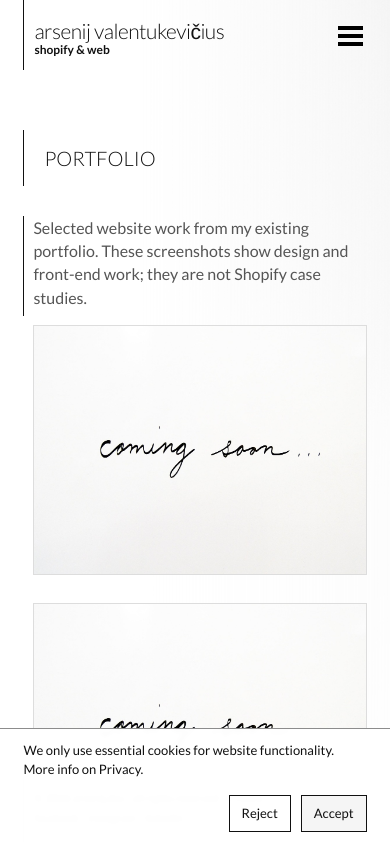
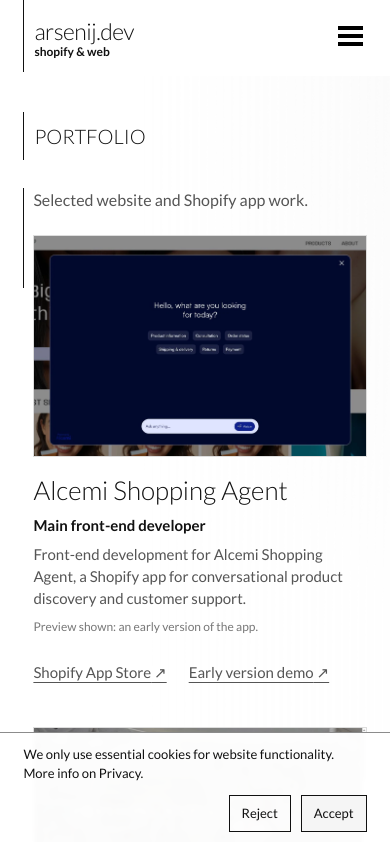
Before and after one commit to Arsenas/av-webdev, a React (Vite) app: page /portfolio in a window 390 px wide. Shown: the top 842 px of the page. Built offline with nearby package versions, Linux system fonts and the light colour scheme.

Commit message:
Add Komilfo and Alcemi portfolio work and improve mobile layouts

```diff
--- a/src/components/PortfolioGrid.tsx
+++ b/src/components/PortfolioGrid.tsx
@@ -1,7 +1,7 @@
 import { useEffect, useRef, useState } from "react";
 import { useTranslation } from "react-i18next";
 
-export type PortfolioItem = { id: string; title: string; category: string; img: string; link?: string | null };
+export type PortfolioItem = { id: string; title: string; category: string; img: string; link?: string | null; demo?: string; copyKey?: string; linkLabel?: string };
 
 export default function PortfolioGrid({ items = [] as PortfolioItem[] }) {
   const { t } = useTranslation();
@@ -22,13 +22,24 @@
   const move = (direction: number) => setOpenIdx(index => index === null ? null : (index + direction + items.length) % items.length);
   return <section className="pf">
     <div className="pf-grid">
-      {items.map((item, index) => <button key={item.id} type="button" className="pf-card" aria-label={`${t("portfolio.open")} ${item.title}`} onClick={e => { opener.current = e.currentTarget; setOpenIdx(index); }}>
-        <img src={item.img} alt={item.title} loading="lazy" decoding="async" className="pf-img cover" />
-      </button>)}
+      {items.map((item, index) => <article key={item.id} className="pf-project">
+        <button type="button" className="pf-card" aria-label={`${t("portfolio.open")} ${item.title}`} onClick={e => { opener.current = e.currentTarget; setOpenIdx(index); }}>
+          <img src={item.img} alt={item.title} loading="lazy" decoding="async" className="pf-img cover" />
+        </button>
+        <div className="pf-details">
+          <h2>{item.title}</h2>
+          {item.copyKey && <><p className="pf-role">{t(`portfolio.${item.copyKey}.role`)}</p><p>{t(`portfolio.${item.copyKey}.description`)}</p></>}
+          {item.demo && <p className="pf-note">{t("portfolio.previewNote")}</p>}
+          <div className="pf-links">
+            {item.link && <a href={item.link} target="_blank" rel="noopener noreferrer">{t(`portfolio.${item.linkLabel || "viewSite"}`)} ↗</a>}
+            {item.demo && <a href={item.demo} target="_blank" rel="noopener noreferrer">{t("portfolio.earlyDemo")} ↗</a>}
+          </div>
+        </div>
+      </article>)}
     </div>
     {current && <dialog ref={dialog} className="portfolio-dialog" aria-label={current.title} onCancel={() => setOpenIdx(null)} onClick={e => { if (e.target === e.currentTarget) setOpenIdx(null); }} onKeyDown={e => { if (e.key === "ArrowRight") move(1); if (e.key === "ArrowLeft") move(-1); }}>
       <button className="pf-close" aria-label={t("portfolio.close")} onClick={() => setOpenIdx(null)}>×</button>
-      <figure><img src={current.img} alt={current.title} className="dialog-img" /><figcaption>{current.title}{current.link && <a href={current.link} target="_blank" rel="noopener noreferrer"> {t("portfolio.viewSite")} ↗</a>}</figcaption></figure>
+      <figure><img src={current.img} alt={current.title} className="dialog-img" /><figcaption>{current.title}{current.link && <a href={current.link} target="_blank" rel="noopener noreferrer"> {t(`portfolio.${current.linkLabel || "viewSite"}`)} ↗</a>}{current.copyKey && <p>{t(`portfolio.${current.copyKey}.role`)}</p>}{current.demo && <><p className="pf-note">{t("portfolio.previewNote")}</p><a href={current.demo} target="_blank" rel="noopener noreferrer">{t("portfolio.earlyDemo")} ↗</a></>}</figcaption></figure>
       {items.length > 1 && <div className="dialog-controls"><button onClick={() => move(-1)}>{t("portfolio.prev")}</button><span>{(openIdx ?? 0) + 1} / {items.length}</span><button onClick={() => move(1)}>{t("portfolio.next")}</button></div>}
     </dialog>}
   </section>;
--- a/src/components/header.tsx
+++ b/src/components/header.tsx
@@ -42,7 +42,7 @@
     <header className={`site-header ${scrolled ? "scrolled" : ""} ${open ? "menu-open" : ""} ${pathname === "/" ? "on-home" : ""}`}>
       <div className="header-row">
         <Link className="brand" to="/" onClick={close}>
-          <span className="brand-title">arsenij valentukevičius</span>
+          <span className="brand-title">arsenij.dev</span>
           <span className="brand-sub">{t("header.subtitle")}</span>
         </Link>
         <button ref={trigger} className={`menu-btn ${open ? "open" : ""}`} aria-label={open ? t("header.back") : t("header.menu")} aria-expanded={open} aria-controls="site-nav" onClick={() => setOpen(!open)}>
--- a/src/data/portfolio.json
+++ b/src/data/portfolio.json
@@ -1,16 +1,21 @@
 [
   {
-    "id": "chiringuito",
-    "title": "Chiringuito",
-    "category": "web",
-    "img": "/portfolio/chiringuito.png",
-    "link": null
+    "id": "alcemi",
+    "title": "Alcemi Shopping Agent",
+    "category": "app",
+    "img": "/portfolio/alcemi-early.webp",
+    "link": "https://apps.shopify.com/alcemi",
+    "demo": "https://shopping-agent-eta.vercel.app/",
+    "copyKey": "alcemi",
+    "linkLabel": "viewApp"
   },
   {
-    "id": "nue-rooms",
-    "title": "Nue Rooms",
+    "id": "komilfo",
+    "title": "Komilfo Beauty",
     "category": "web",
-    "img": "/portfolio/nue-rooms.png",
-    "link": null
+    "img": "/portfolio/komilfo.webp",
+    "link": "https://www.komilfobeauty.lt/",
+    "copyKey": "komilfo",
+    "linkLabel": "viewSite"
   }
 ]
--- a/src/i18n/en/translation.json
+++ b/src/i18n/en/translation.json
@@ -142,7 +142,7 @@
       "message": "Message is too short",
       "privacy": "You must accept the privacy terms"
     },
-    "help": "Include the store URL, issue, expected result and deadline. Please don’t include passwords.",
+    "help": "A short brief, a link and your preferred timeline are a good place to start.",
     "failure": "The message could not be sent. Try again or email me at"
   },
   "cookie": {
@@ -171,11 +171,22 @@
     "prev": "Previous",
     "next": "Next",
     "close": "Close",
-    "intro": "Selected website work from my existing portfolio. These screenshots show design and front-end work; they are not Shopify case studies."
+    "intro": "Selected website and Shopify app work.",
+    "viewApp": "Shopify App Store",
+    "earlyDemo": "Early version demo",
+    "previewNote": "Preview shown: an early version of the app.",
+    "alcemi": {
+      "role": "Main front-end developer",
+      "description": "Front-end development for Alcemi Shopping Agent, a Shopify app for conversational product discovery and customer support."
+    },
+    "komilfo": {
+      "role": "Website development",
+      "description": "Website for Komilfo, a beauty salon in Druskininkai. Services, gallery, multilingual pages and contact details."
+    }
   },
   "contact": {
     "title": "What needs fixing?",
-    "desc": "For a Shopify task or agency collaboration, email me or use the form. Include your store URL, what’s happening, what you expect and your deadline. Please don’t send passwords.",
+    "desc": "Have a Shopify task or a project in mind? Email me or use the form. Tell me what you need, share a relevant link and let me know your timeline.",
     "quickTitle": "Contact details"
   }
 }
--- a/src/i18n/lt/translation.json
+++ b/src/i18n/lt/translation.json
@@ -142,7 +142,7 @@
       "message": "Žinutė per trumpa",
       "privacy": "Būtina sutikti su privatumo sąlygomis"
     },
-    "help": "Pridėkite parduotuvės nuorodą, problemą, laukiamą rezultatą ir terminą. Nesiųskite slaptažodžių.",
+    "help": "Pradžiai pakanka trumpo aprašymo, nuorodos ir pageidaujamo termino.",
     "failure": "Žinutės išsiųsti nepavyko. Bandykite dar kartą arba rašykite el. paštu:"
   },
   "cookie": {
@@ -171,11 +171,22 @@
     "prev": "Ankstesnis",
     "next": "Kitas",
     "close": "Uždaryti",
-    "intro": "Atrinkti svetainių darbai iš mano portfolio. Ekrano nuotraukos rodo dizainą ir front-end darbus; tai nėra Shopify projektų pavyzdžiai."
+    "intro": "Atrinkti svetainių ir Shopify programėlės darbai.",
+    "viewApp": "Shopify App Store",
+    "earlyDemo": "Ankstyvos versijos demonstracija",
+    "previewNote": "Peržiūroje rodoma ankstyva programėlės versija.",
+    "alcemi": {
+      "role": "Pagrindinis front-end programuotojas",
+      "description": "Alcemi Shopping Agent front-end kūrimas — Shopify programėlė, padedanti atrasti produktus ir atsakyti į klientų klausimus."
+    },
+    "komilfo": {
+      "role": "Svetainės kūrimas",
+      "description": "Druskininkų grožio salono Komilfo svetainė: paslaugos, galerija, puslapiai keliomis kalbomis ir kontaktai."
+    }
   },
   "contact": {
     "title": "Ką reikia sutvarkyti?",
-    "desc": "Dėl Shopify užduoties ar bendradarbiavimo parašykite el. paštu arba užpildykite formą. Pridėkite parduotuvės nuorodą, problemą, laukiamą rezultatą ir terminą. Nesiųskite slaptažodžių.",
+    "desc": "Turite Shopify užduotį ar projekto idėją? Parašykite el. paštu arba užpildykite formą. Trumpai aprašykite, ko reikia, pridėkite nuorodą ir nurodykite terminą.",
     "quickTitle": "Kontaktinė informacija"
   }
 }
--- a/src/i18n/ru/translation.json
+++ b/src/i18n/ru/translation.json
@@ -142,7 +142,7 @@
       "message": "Сообщение слишком короткое",
       "privacy": "Необходимо согласиться с условиями конфиденциальности"
     },
-    "help": "Укажите ссылку на магазин, проблему, ожидаемый результат и срок. Не присылайте пароли.",
+    "help": "Начните с краткого описания, ссылки и желаемого срока.",
     "failure": "Не удалось отправить сообщение. Попробуйте ещё раз или напишите на"
   },
   "cookie": {
@@ -171,11 +171,22 @@
     "prev": "Предыдущий",
     "next": "Следующий",
     "close": "Закрыть",
-    "intro": "Избранные сайты из моего портфолио. Скриншоты показывают дизайн и front-end работу; это не примеры Shopify-проектов."
+    "intro": "Избранные сайты и работа над приложением Shopify.",
+    "viewApp": "Shopify App Store",
+    "earlyDemo": "Демо ранней версии",
+    "previewNote": "На изображении показана ранняя версия приложения.",
+    "alcemi": {
+      "role": "Основной front-end разработчик",
+      "description": "Front-end разработка Alcemi Shopping Agent — приложения Shopify для поиска товаров через диалог и поддержки покупателей."
+    },
+    "komilfo": {
+      "role": "Разработка сайта",
+      "description": "Сайт салона красоты Komilfo в Друскининкае: услуги, галерея, страницы на нескольких языках и контакты."
+    }
   },
   "contact": {
     "title": "Что нужно исправить?",
-    "desc": "Для задачи Shopify или сотрудничества напишите по почте или через форму. Укажите ссылку на магазин, проблему, ожидаемый результат и срок. Не присылайте пароли.",
+    "desc": "Есть задача Shopify или идея проекта? Напишите по почте или через форму. Расскажите, что нужно, добавьте ссылку и укажите сроки.",
     "quickTitle": "Контактная информация"
   }
 }
--- a/src/styles/reference.css
+++ b/src/styles/reference.css
@@ -126,7 +126,15 @@
 /* Only the user's own completed work is displayed. */
 .page-intro { font-size: 16px; color: #555; max-width: 70ch; }
 .pf-grid { display: grid; grid-template-columns: repeat(2,minmax(0,1fr)); gap: 28px; max-width: 1080px; }
-.pf-card { aspect-ratio: 4 / 3; padding: 0; border: 1px solid #ddd; background: #fff; cursor: pointer; overflow: hidden; }
+.pf-card { display: block; width: 100%; aspect-ratio: 4 / 3; padding: 0; border: 1px solid #ddd; background: #fff; cursor: pointer; overflow: hidden; }
+.pf-project { min-width: 0; }
+.pf-details { padding-top: 18px; font-size: 15px; color: #555; }
+.pf-details h2 { font-size: 26px; color: #111; margin: 0 0 8px; line-height: 1.2; }
+.pf-details p { margin: 8px 0; }
+.pf-role { color: #111; font-weight: 700; }
+.pf-note { font-size: 12px; color: #777; }
+.pf-links { display: flex; flex-wrap: wrap; gap: 8px 22px; margin-top: 16px; }
+.pf-links a { text-decoration: underline; text-underline-offset: 4px; }
 .pf-card:hover { border-color: #111; }
 .pf-img { width: 100%; height: 100%; object-fit: cover; object-position: top; }
 .portfolio-dialog { position: fixed; inset: 0; width: min(1100px,94vw); max-height: 94svh; padding: 48px 24px 24px; background: #111; color: white; border: 0; overflow: auto; }
@@ -156,47 +164,87 @@
   .contact-wrap { gap: 30px; }
   .contact-info p, .contact-list a { font-size: 16px; }
 }
+/* Tablet layouts should stack before either column becomes cramped. */
+@media(max-width:820px) {
+  .profile-grid, .contact-wrap { grid-template-columns: minmax(0,1fr); gap: 32px; }
+  .profile { padding-top: 140px; }
+  .contact-info { grid-row: 1; }
+  .contact-info h3 { font-size: 34px; }
+  .svc-quote { flex-wrap: wrap; }
+  .svc-quote > span:first-child { flex-basis: 100%; }
+  .quote-dots { display: none; }
+  .svc-quote a { font-size: 15px; text-decoration: underline; }
+}
 @media(max-width:640px) {
-  :root { --edge: 6vw; --footer-h: 74px; }
-  .header-row { min-height: 72px; }
+  :root { --edge: 6vw; --footer-h: 90px; }
+  main.container.section { min-height: calc(100svh - var(--footer-h)); }
+  .header-row { min-height: 76px; align-items: flex-start; }
+  .site-header:not(.menu-open) { background: rgba(255,255,255,.96); }
   .brand { padding-top: 20px; }
-  .brand-title { font-size: 21px; }
+  .brand-title { font-size: 23px; }
   .brand-sub { font-size: 12px; }
   .menu-btn { padding-top: 22px; }
   .burger { width: 25px; gap: 4px; }
   .menu-back { font-size: 14px; }
-  .hero { min-height: 620px; }
-  .hero-media { height: 80%; top: 0; right: -25%; opacity: .62; mask-image: linear-gradient(to right,transparent 5%,#000 45%); }
-  .hero-text { top: 54%; width: 76%; }
-  .hero-title { font-size: clamp(30px,7.8vw,40px); line-height: 1.2; }
-  .hero-title-wrap::before { top: 40px; height: 115px; }
-  .hero-contact { bottom: 19%; }
+  /* Portrait and copy occupy separate rows; text never crosses the face. */
+  .hero { height: auto; min-height: 0; padding: 96px calc(var(--edge) + 10px) 40px; display: flex; flex-direction: column; gap: 24px; }
+  .hero-media-wrap { position: relative; inset: auto; order: 0; width: 100%; height: clamp(260px,76vw,410px); overflow: hidden; }
+  .hero-media { position: static; width: 100%; height: 100%; max-width: 100%; object-fit: cover; object-position: 50% 30%; opacity: 1; mask-image: linear-gradient(to bottom,#000 75%,transparent 100%); }
+  .hero-text { position: relative; order: 1; left: auto; top: auto; transform: none; width: 100%; }
+  .hero-title { font-size: clamp(28px,7.2vw,36px); line-height: 1.2; min-height: 8lh; overflow-wrap: anywhere; }
+  .hero-title-wrap::before { top: 6px; height: 115px; }
+  .hero-dots { padding-top: 16px; gap: 20px; }
+  .hero-contact { position: static; order: 2; font-size: 16px; min-height: 44px; display: flex; align-items: center; align-self: flex-start; }
   .nav-panel { width: 100%; }
   .nav-menu { width: calc(100% - var(--edge) * 2 - 10px); top: 46%; }
-  .nav-menu a { font-size: clamp(38px,11.5vw,65px); line-height: 1.02; }
+  .nav-menu a { font-size: clamp(34px,10.5vw,60px); line-height: 1.12; overflow-wrap: anywhere; }
   .nav-dim { display: none; }
-  .lang-switcher { bottom: 140px; }
-  .footer-inner { min-height: 72px; flex-direction: column; align-items: flex-start; justify-content: center; gap: 4px; font-size: 11px; }
-  .profile, .services, .portfolio, .contact, .privacy, .notfound { padding-top: 130px; padding-bottom: 120px; }
-  .section-title { padding-left: 20px; margin-bottom: 30px; }
-  .content-rule, .services-wrap, .privacy-grid, .notfound-wrap { padding-left: 10px; }
-  .profile-grid, .contact-wrap, .pf-grid { grid-template-columns: 1fr; gap: 28px; }
+  .lang-switcher { bottom: max(36px,env(safe-area-inset-bottom)); }
+  .lang-switcher button { min-width: 44px; min-height: 44px; }
+  /* A flowing footer cannot obscure the last service, project or form field. */
+  .site-footer { position: relative; background: white; padding-bottom: env(safe-area-inset-bottom); }
+  .footer-inner { min-height: 90px; flex-direction: column; align-items: flex-start; justify-content: center; gap: 8px; font-size: 11px; padding-block: 14px; }
+  body:has(.nav-overlay.open) .site-footer { visibility: hidden; }
+  .footer-right a { padding-block: 6px; }
+  .profile, .services, .portfolio, .contact, .privacy, .notfound { min-height: 0; padding-top: 112px; padding-bottom: 48px; }
+  .section-title { padding: 12px 10px; margin-bottom: 28px; }
+  .content-rule, .services-wrap, .privacy-grid, .notfound-wrap { padding-left: 10px; min-width: 0; }
+  .profile-grid, .contact-wrap, .pf-grid { grid-template-columns: minmax(0,1fr); gap: 32px; }
   .profile-body, .profile-work { font-size: 16px; }
-  .profile-bg { opacity: .25; }
-  .contact-info { grid-row: 1; }
-  .contact-info h3 { font-size: 32px; margin-bottom: 16px; }
-  .contact-list { margin-top: 16px; gap: 8px; }
-  .contact-list li { gap: 12px; }
+  .profile-body p, .profile-work p { margin-top: 0; }
+  .profile-bg, .pagebg { opacity: .12; }
+  .contact-info h3 { font-size: 30px; margin-bottom: 16px; }
+  .contact-info p { font-size: 16px; }
+  .contact-list { margin-top: 20px; gap: 10px; }
+  .contact-list li { gap: 12px; align-items: flex-start; }
+  .contact-list a { font-size: 16px; }
+  .contact-list .ci { margin-top: 2px; }
+  .cf input:not([type="checkbox"]), .cf textarea { font-size: 16px; }
+  .cf textarea { min-height: 140px; }
+  .cf-help { line-height: 1.5; }
+  .cf-submit, .cf-btn { min-height: 44px; }
   .content-rule::before { top: 0; height: 100px; }
-  .svc-title { font-size: 30px; }
-  .svc-quote { flex-wrap: wrap; font-size: 16px; gap: 6px; }
-  .svc-quote > span:first-child { flex-basis: 100%; }
-  .quote-dots { order: 2; }
-  .svc-quote a { order: 1; font-size: 14px; text-decoration: underline; }
-  .svc-list { display: grid; gap: 4px; font-size: 14px; }
+  .svc-cards { gap: 38px; }
+  .svc-title { font-size: clamp(26px,7vw,30px); margin: 0 0 14px; overflow-wrap: anywhere; }
+  .svc-quote { flex-wrap: wrap; font-size: 16px; gap: 8px; }
+  .svc-quote a { min-height: 44px; display: inline-flex; align-items: center; font-size: 14px; text-decoration: underline; white-space: normal; }
+  .svc-list { display: grid; gap: 6px; font-size: 14px; margin-top: 4px; }
   .svc-list li:not(:last-child)::after { content: none; }
-  .cookie-inner { align-items: stretch; }
+  .service-terms { margin-top: 32px; }
+  .page-intro { margin-top: 0; margin-bottom: 24px; }
+  .pf-card { aspect-ratio: 3 / 2; }
+  .pf-details h2 { font-size: 26px; }
+  .pf-links a { min-height: 44px; display: inline-flex; align-items: center; }
+  .portfolio-dialog { padding: 48px 16px 20px; max-height: calc(100svh - 24px); }
+  .dialog-img { max-height: 50svh; }
   .dialog-controls { gap: 8px; font-size: 13px; }
+  .dialog-controls button { min-height: 44px; }
+  .cookie-inner { align-items: stretch; flex-direction: column; gap: 12px; }
+}
+@media(max-width:640px) and (max-height:500px) {
+  .nav-menu { top: 100px; transform: none; }
+  .nav-menu a { font-size: 28px; }
+  .lang-switcher { left: auto; right: var(--edge); bottom: 16px; }
 }
 @media(prefers-reduced-motion:reduce) {
   *, *::before, *::after { animation-duration: .01ms !important; transition-duration: .01ms !important; }
```
Also changed, not shown: public/portfolio/alcemi-early.webp (added), public/portfolio/komilfo.webp (added).
